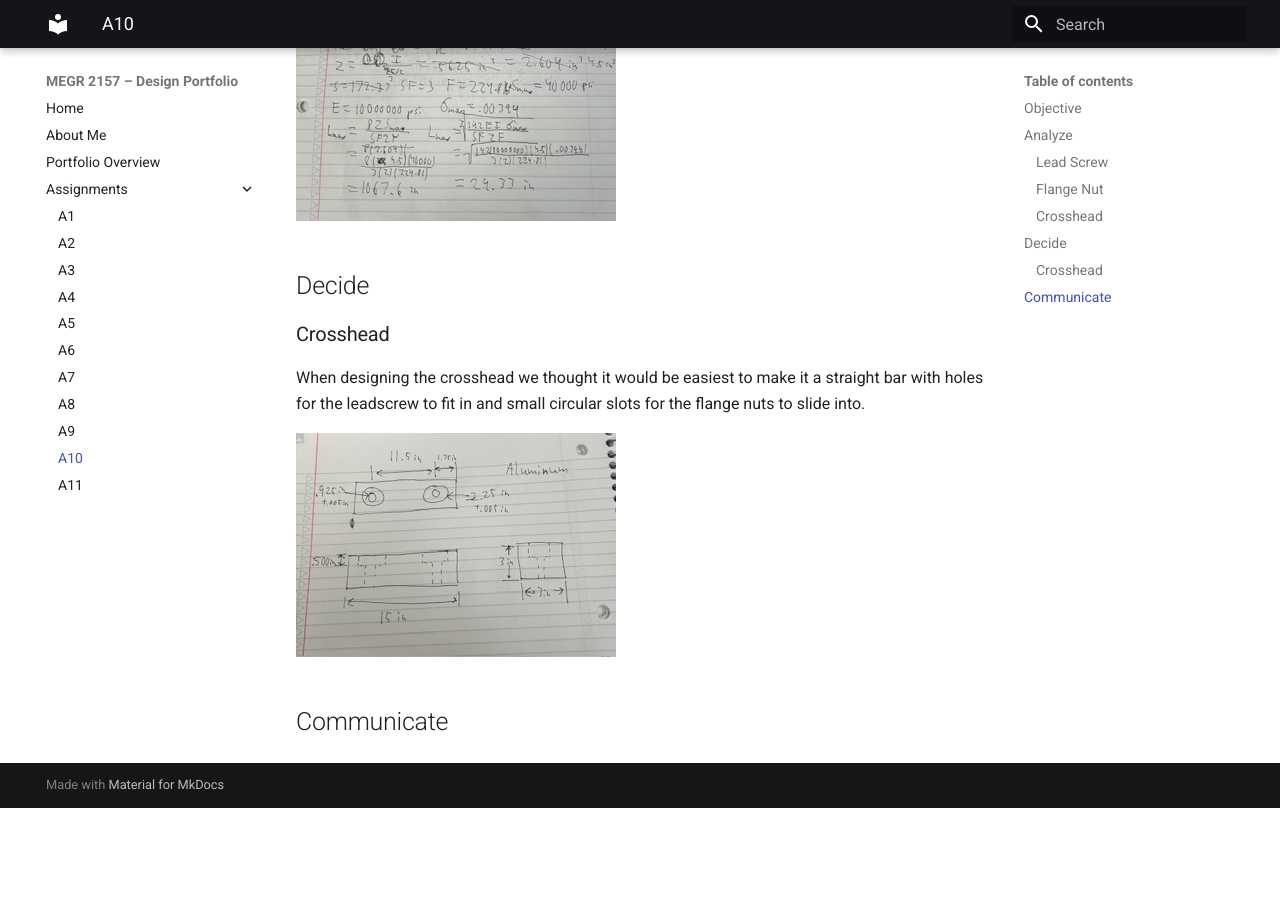
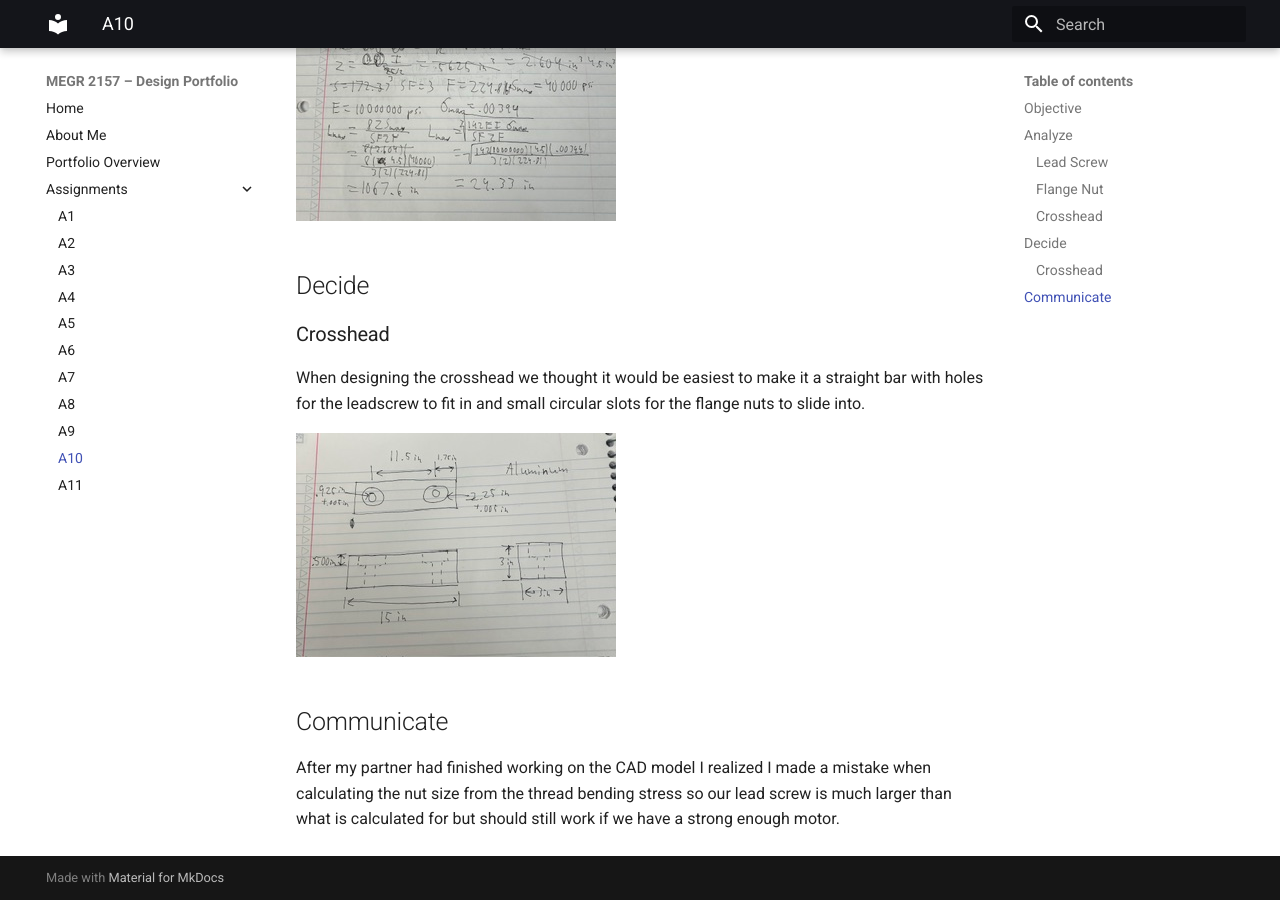
Before and after one commit to whodges5-art/wyatt-hodges-design-projects-portfolio, an MkDocs documentation site: the page built from docs/assignments/A10/index.md, in a window 1280 px wide and 900 px high, scrolled down 2197 px. Built offline with MkDocs 1.6.1 and Material for MkDocs 9.7.7, drawn with Linux system fonts in a browser that asks for light colours; before the commit the page ends 3005 px from its top, so only the background shows below that.

Commit message:
Update index.md

```diff
--- a/docs/assignments/A10/index.md
+++ b/docs/assignments/A10/index.md
@@ -27,3 +27,4 @@ When designing the crosshead we thought it would be easiest to make it a straigh
 ![crossheaddrawing](crossheaddrawing.jpeg)
 
 ## Communicate
+After my partner had finished working on the CAD model I realized I made a mistake when calculating the nut size from the thread bending stress so our lead screw is much larger than what is calculated for but should still work if we have a strong enough motor.
```
